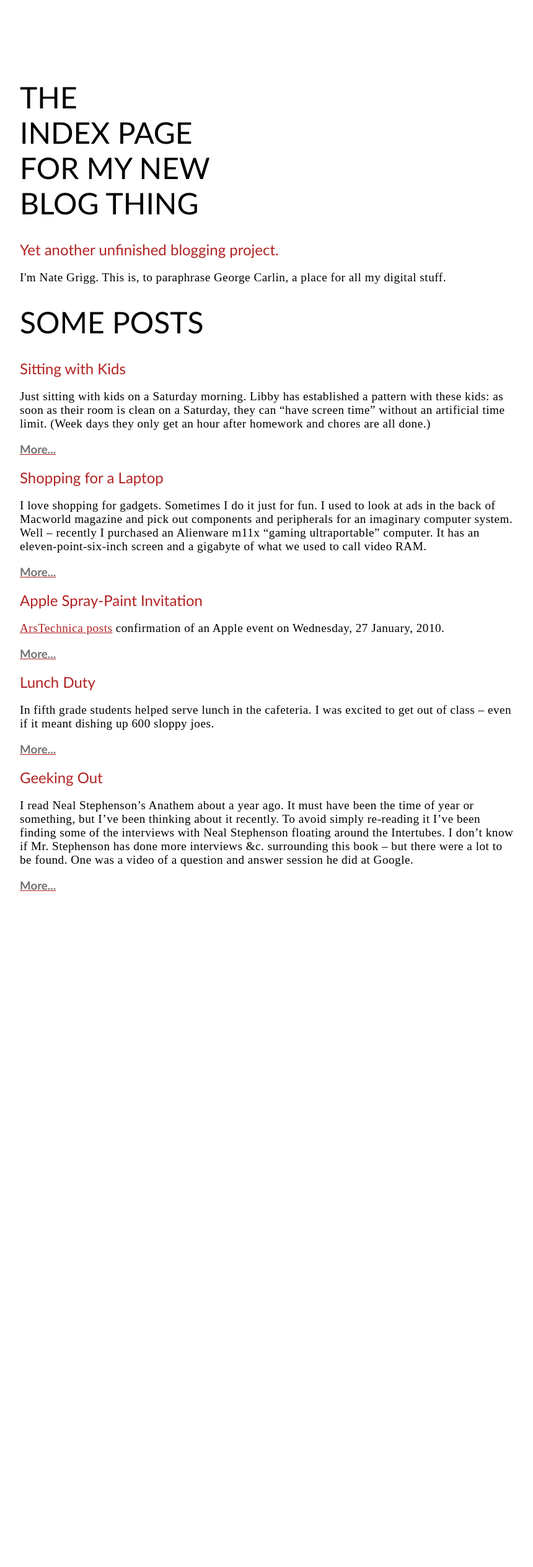
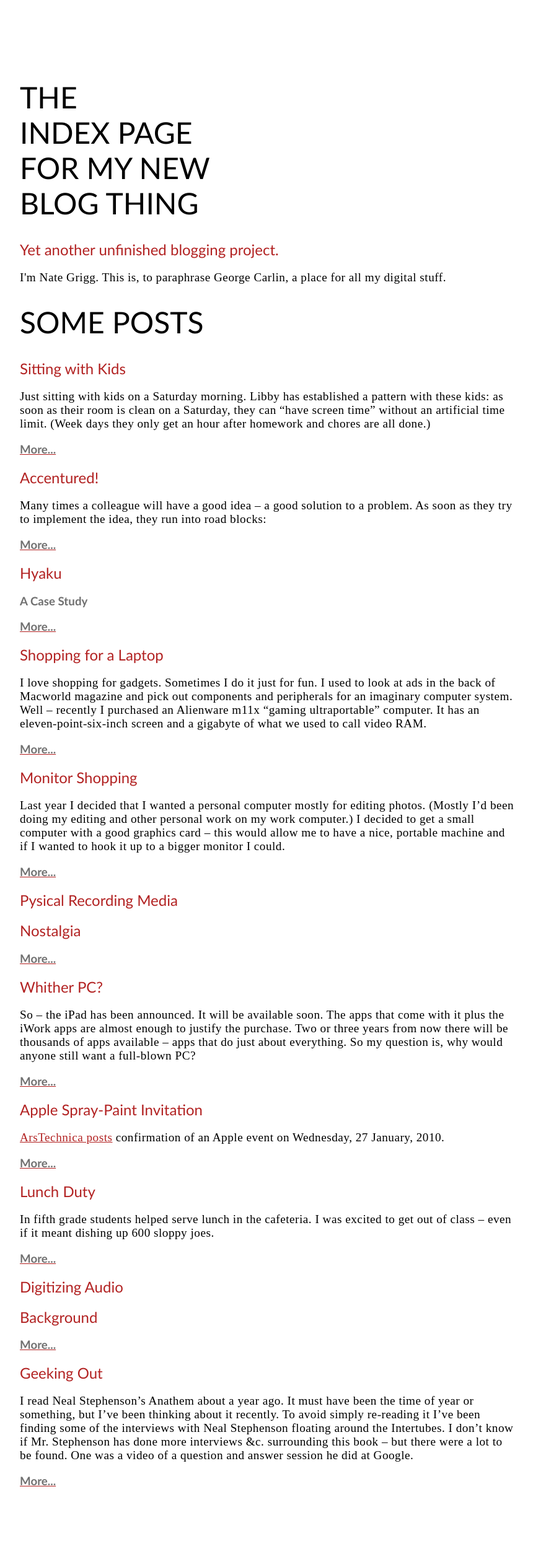
Before and after one commit to n8mob/n8mob.github.io, a Jekyll site: the page built from index.html, in a window 1280 px wide. Shown: the whole page at 62% size, without its empty margins (96-956 px from the left). Built offline with Jekyll 4.4.1, drawn with Linux system fonts in a browser that asks for light colours; before the commit the page ends 1568 px from its top, so only the background shows below that.

Commit message:
adding content, adjusting styles

```diff
--- /dev/null
+++ b/_posts/2009-11-28-DigitizingAudio.md
@@ -0,0 +1,58 @@
+---
+layout: post
+title: Digitizing Audio
+---
+
+## Background
+
+I’ve been craving a digital audio recorder for the last few weeks. When I was a missionary I purchased a microcassette recorder. I’m trying to remember if I had one a few years before that. I must have – at some point.
+
+Anyway, I purchased the recorder and made three tapes. I think the first one was the 30-minute microcassette that came with the device. I filled a 90-minute tape and three quarters of another 90-minute tape with little narrations of what was going on. To aid in memorizing the discussion pamphlets I recorded a couple of them on another tape.
+
+Listening to the tapes, I was pretty pleased. I recorded notes for most of the second half of my mission – at least every now and then.
+
+When the gadget lust hit me for a digital audio recorder, I figured I’d better dig out that cassette recorder. At the very least I wanted to digitize the audio already on there for my mythical mission blog.
+
+There were as many blank tapes in there as there were used ones – so I loaded up a blank one and started recording new things a few days ago.
+
+My dad called me today looking for “Performance Audio” – a local dealer of pro-audio gear. Performance Audio is just the sort of place that I shouldn’t go while this digital-audio gadget lust is so strong. He was looking to get his twenty-year-old compact disc changer repaired. We wondered if this would be a good opportunity to rip all of my parent’s CDs to MP3s.
+
+I had been trying to decide how to record all of my old cassette tapes to a digital format as well. I thought that his nice tape deck would be a good way to do that. And, as long as we had that going, we could digitize all of his old LPs as well.
+
+He thought my idea of ripping to a compact audio recorder was “interesting”. “Interesting” like video-taping a screen is interesting. He chalked it up to generational differences – which it may be. He said he came from a time when bigger was better – which brings me to my real point.
+
+ In digital – it hardly matters how big something is. In fact smaller is usually always better. However, in the analogue world – size matters. There are two main reasons: signal degradation – aka “loss” – and resonance.
+
+## Requirements
+1.	Digitize cassette tapes
+
+2.	Digitize “vinyl” – LP records
+
+3.	Rip CDs
+
+4.	Acceptable audio characteristics include
+	a.	CD bitrates or better
+	b.	Full 20 – 20,000 Hz audio range
+	c.	Low “noise floor” throughout the capturing system.
+
+5.	Work with Mac OS X 10.whatever on a G4 PowerMac and Windows 7 on a Core 2 Duo Toshiba laptop.
+
+## Approaches
+
+1.  Use existing line-in and Audacity recording software
+
+	**Cost** | Free
+	**Pros** | Low cost, immediate start
+	**Cons** | Low quality of “built-in” components.
+
+2.	Use external USB audio interface and Audacity or whatever comes with the interface
+
+	**Cost** | USB audio interface, $100 - $200
+	**Pros** | Good quality of low-cost audio interface
+	**Cons** | audio interface is limited in use to this application
+
+3.	Use a standalone digital recorder (Olympus ls-10/11 or Marantz PMD-661)
+
+	**Cost** | $300 - $600
+	**Pros** | Self-contained, computer not required for actual recording; use of external recorder after this project.
+	**Cons** | cost, reservation about quality of recorder hardware
--- /dev/null
+++ b/_posts/2010-01-27-WhitherPc.md
@@ -0,0 +1,11 @@
+---
+layout: post
+title: Whither PC?
+---
+So – the iPad has been announced. It will be available soon. The apps that come with it plus the iWork apps are almost enough to justify the purchase. Two or three years from now there will be thousands of apps available – apps that do just about everything. So my question is, why would anyone still want a full-blown PC?
+
+### Let me just list a few reasons
+
+1.	Compile and run. In the future there may be an app that can build new apps – but that’s pretty far away.
+
+2.	Content creation in general. Most of the apps demonstrated today at the iPad’s unveiling were content consumers. That doesn’t mean that an app can’t create content – but so far they don’t. Of course there are the iWork applications…
--- /dev/null
+++ b/_posts/2010-03-04-PysicalRecordingMedia.md
@@ -0,0 +1,26 @@
+---
+layout: post
+title: Pysical Recording Media
+---
+## Nostalgia
+
+I’ve been shopping for a digital audio recorder. I have very little need for such a contraption, but I am compelled to acquire one by what I call “gadget lust.” I like to think that it is a desire to see and hold a device that is skillfully designed and built. There are other factors; I’ve always enjoyed recorders. One of the earliest Christmas presents I remember was a Fisher-Price cassette recorder. Perhaps the next Christmas I got a bigger, more grown-up version (stereo!).
+
+When I was a missionary – to celebrate my half-way mark – I got a little micro-cassette recorder. I think I had one back home before I left, but I didn’t bring it for some reason. At any rate, I’m very glad that I did, because I’ve loved listening to the recordings I made, almost more than I’ve enjoyed looking at the photos.
+
+## Practicality
+Imagine, instead, that I had a digital voice recorder while I was playing RISK with my fellow missionaries. The “result” would be the same – an audio recording of some missionaries playing a board game and goofing around. But how would I keep track of that recording - on a computer? I would just hope that the recordings didn’t get lost somewhere along the way!
+
+One point for physical media –you can stick it in a box and store it for a long time.
+However, the physical recordings are as vulnerable as they are safe. If those original recordings are damaged, they are gone. Digital recordings can be backed up to multiple CDs and stored in several places. CDs are fragile, but no more than magnetic tape.
+
+One point for digital recordings – you can make lossless backup copies.
+
+Imagine, instead, that I had been listening to digital recordings on a computer my whole life. Would looking at the list of files in iTunes and making playlists give me as much satisfaction as holding those tapes and popping them into my recorder? Maybe… Maybe more because I could burn a CD and put it in the car and listen while I drive to work.
+
+## Encapsulation
+Imagine that instead of audio recordings we were talking about written notes. I’ve thought the same thing about notebooks that I think about cassette tapes. I have Microsoft’s OneNote note-taking application on this computer. It gives me organizational options similar (and superior to) physical notebooks.
+
+It can hold things together better than a spiral notebook and I can move things around easier than a loose-leaf binder. However, when I get a new hard-drive I forget to move the old notebooks over and lose that information. And I have to boot up a computer before I can read the notes.
+
+Sounds like a similar argument.
--- /dev/null
+++ b/_posts/2010-10-08-Monitor-Shopping.md
@@ -0,0 +1,16 @@
+---
+layout: post
+title: Monitor Shopping
+---
+
+Last year I decided that I wanted a personal computer mostly for editing photos. (Mostly I’d been doing my editing and other personal work on my work computer.) I decided to get a small computer with a good graphics card – this would allow me to have a nice, portable machine and if I wanted to hook it up to a bigger monitor I could.
+
+Well – I want to hook it up to a bigger monitor. So now I’m shopping for monitors. I’m spending my “Extended Benefits”; there are some other wishes on my list – so price does matter – but it’s not the most important factor. There are a couple of different strategies that I could take.
+
+1.	Waltz into Best Buy and get whatever I want. They don’t sell anything larger than twenty-four inches and none of them will display more than 1,920 x 1,080 pixels – any of those would fit my budget.
+
+2.	Get a smaller display (between twenty and twenty-four inches) with good image quality.
+
+3.	Get a larger display (more than twenty-five inches) with low resolution
+
+4.	Go whole hog and get a gorgeous twenty-seven inch display with high resolution.
--- /dev/null
+++ b/_posts/2012-06-04-HyakuCaseStudy.md
@@ -0,0 +1,12 @@
+---
+layout: post
+title: Hyaku
+---
+
+### A Case Study
+
+My buddy, Craig, is an aspiring illustrator and concept artist. He also loves video games (which is common trait among men of my age). His dream job is to create concept art for epic fantasy and sci-fi games, but it’s hard to find work like that without knowing everybody in the business. His plan is to team up with a developer and maybe a few more key people and just build a game. It’s a decent plan – except that he recruited me as his developer.
+
+Games take so much work just to get them to be playable and fun. After that you have to market your game and get people to buy it. (Or sell ads and give it away – but that’s this whole other thing.) Long story short: we built a kinda fun numeric puzzle game and tried to sell it instead of giving it away. We also learned a few things about animating elements in Silverlight.
+
+I learned that one shouldn’t go to disk to read settings dozens of times a second – even if you’re using fast solid-state storage.
--- /dev/null
+++ b/_posts/2012-06-13-Accentured.md
@@ -0,0 +1,18 @@
+---
+layout: post
+title: Accentured!
+---
+Many times a colleague will have a good idea – a good solution to a problem. As soon as they try to implement the idea, they run into road blocks:
+
+- We need a signed work-order from the customer.
+- We need a charge code for you to bill your time to.
+- We need sign-off from an architect.
+- We need a change request to deploy that.
+- That will require new processes.
+- How are we charging for that?
+- We have to analyze the requirements before we can go forward.
+- Who’s paying for this?
+- How are you tracking your time?
+- It goes on…
+
+Whenever something like that happens, I like to slam my imaginary rubber stamp onto the table and shout, “Accentured!”
--- a/css/Nater.css
+++ b/css/Nater.css
@@ -30,6 +30,22 @@ h1, h2, h3, h4, h5, h6 {
   font-family: 'futura-pt', Futura, Calibri, Ubuntu, sans-serif;
 }
 
+strong {
+  color: FireBrick;
+  text-transform: uppercase;
+  font-family: 'futura-pt', Futura, Calibri, Ubuntu, sans-serif;
+}
+
+table {
+  text-align: left;
+  margin: auto -5% auto -5%
+}
+
+td {
+  vertical-align: top;
+  font-family: 'sutro', serif;
+}
+
 h1 {
   font-size: 300%;
   font-weight: normal;
@@ -45,6 +61,10 @@ h2 {
 
 h3 {
   color: #707070;
+}
+
+li {
+    margin: 1% 1% 1% -1%;
 }
 
 a:link.index-link p,
```
